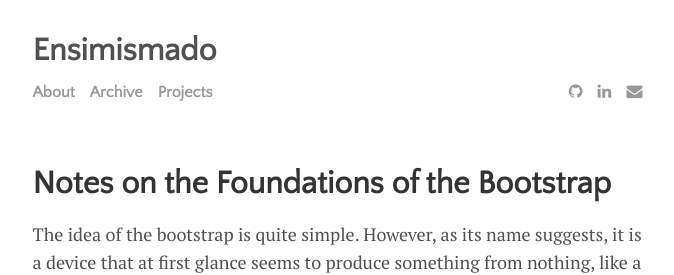
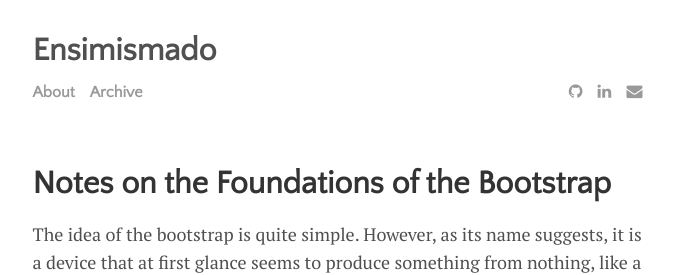
Before and after one commit to DanielAmes/DanielAmes.github.io, a Jekyll site: the page built from index.html, in a window 1280 px wide. Shown: the top 275 px of the page, without its empty margins (300-974 px from the left). Built offline with Jekyll 4.4.1, drawn with Linux system fonts in a browser that asks for light colours; the list of posts is cut into pages by our own code.

Commit message:
Removed Projects Tab

```diff
--- a/_data/settings.yml
+++ b/_data/settings.yml
@@ -9,7 +9,6 @@ google-ID: ''
 menu:
 - {name: 'About',   url: 'about.html'}
 - {name: 'Archive', url: 'archive.html'}
-- {name: 'Projects', url: 'projects.html'}
 
 
 # Available social icons are powered by Font Awesome, so you can use any icon that they offer
```
